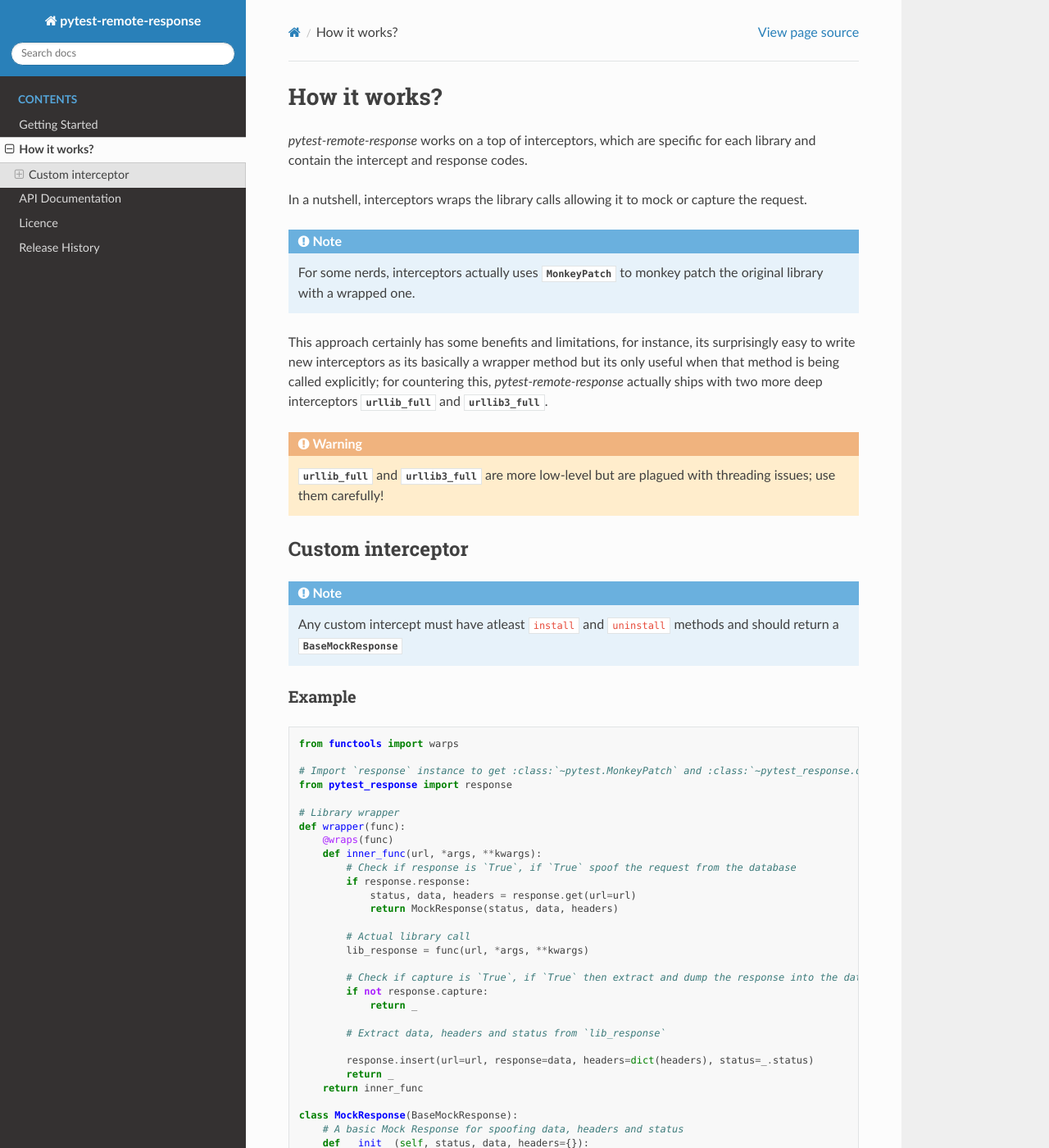
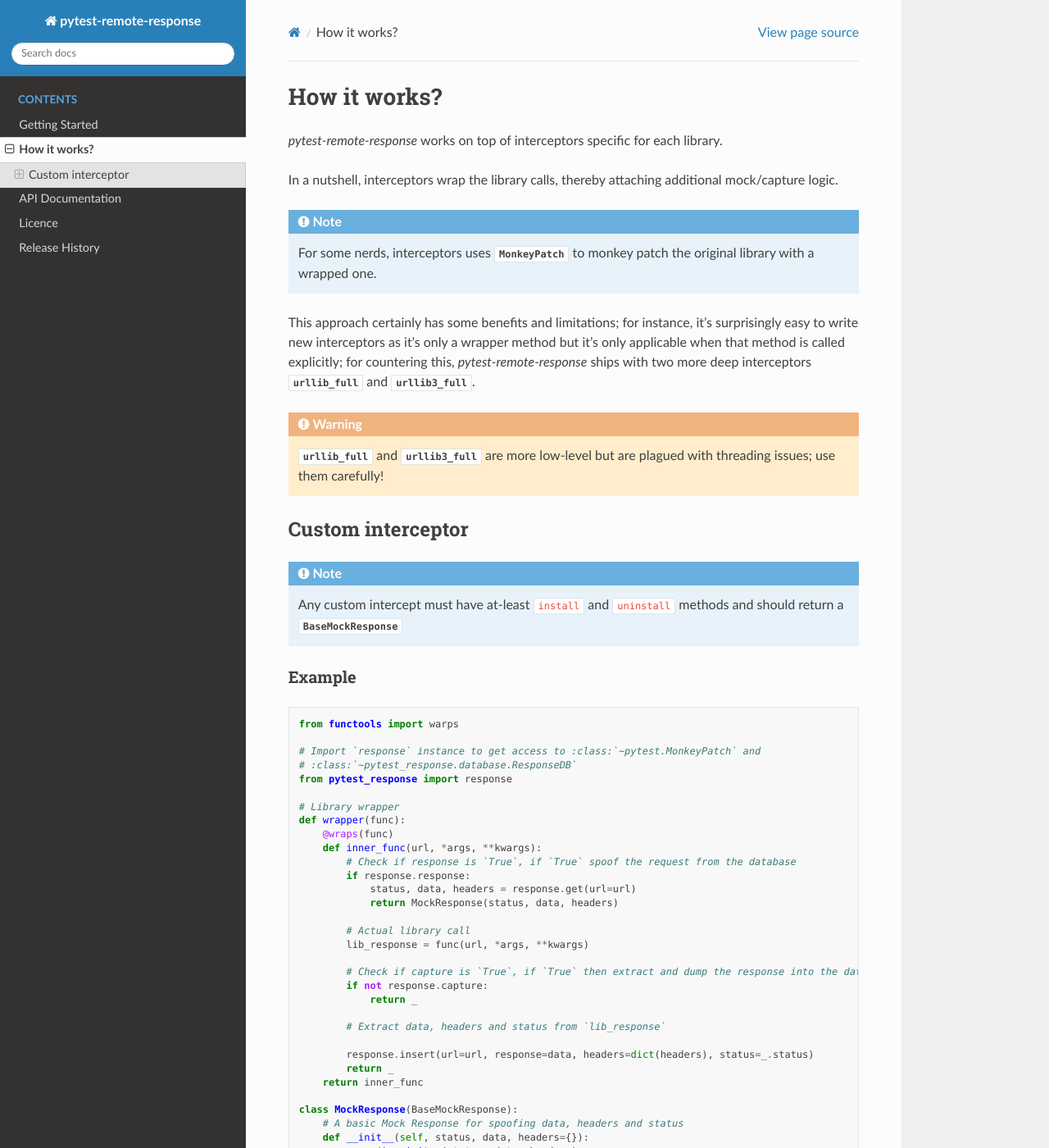
Before and after one commit to devanshshukla99/pytest-remote-response, a Sphinx documentation site: the page built from docs/how_it_works.rst, in a window 1280 px wide and 1400 px high. Shown: the whole window at 82% size. Built offline with Sphinx 7.4.7 and the Read the Docs theme 2.0.0, drawn with Linux system fonts in a browser that asks for light colours.

Commit message:
Apply suggestions from code review

```diff
--- a/docs/how_it_works.rst
+++ b/docs/how_it_works.rst
@@ -1,16 +1,16 @@
 How it works?
 =============
 
-`pytest-remote-response` works on a top of interceptors, which are specific for each library and contain the intercept and response codes.
+`pytest-remote-response` works on top of interceptors specific for each library.
 
-In a nutshell, interceptors wraps the library calls allowing it to mock or capture the request.
+In a nutshell, interceptors wrap the library calls, thereby attaching additional mock/capture logic.
 
 .. note::
 
-    For some nerds, interceptors actually uses :class:`~pytest.MonkeyPatch` to monkey patch the original library with a wrapped one.
+    For some nerds, interceptors uses :class:`~pytest.MonkeyPatch` to monkey patch the original library with a wrapped one.
 
-This approach certainly has some benefits and limitations, for instance, its surprisingly easy to write new interceptors as its basically a wrapper method but its only useful when that method is being called explicitly;
-for countering this, `pytest-remote-response` actually ships with two more deep interceptors :mod:`~pytest_response.interceptors.urllib_full` and :mod:`~pytest_response.interceptors.urllib3_full`.
+This approach certainly has some benefits and limitations; for instance, it's surprisingly easy to write new interceptors as it's only a wrapper method but it's only applicable when that method is called explicitly;
+for countering this, `pytest-remote-response` ships with two more deep interceptors :mod:`~pytest_response.interceptors.urllib_full` and :mod:`~pytest_response.interceptors.urllib3_full`.
 
 .. warning::
     :mod:`~pytest_response.interceptors.urllib_full` and :mod:`~pytest_response.interceptors.urllib3_full` are more low-level but are plagued with threading issues; use them carefully!
@@ -21,7 +21,7 @@ Custom interceptor
 
 .. note::
 
-    Any custom intercept must have atleast ``install`` and ``uninstall`` methods and should return a :class:`~pytest_response.app.BaseMockResponse`
+    Any custom intercept must have at-least ``install`` and ``uninstall`` methods and should return a :class:`~pytest_response.app.BaseMockResponse`
 
 Example
 -------
@@ -30,7 +30,8 @@ Example
 
     from functools import warps
 
-    # Import `response` instance to get :class:`~pytest.MonkeyPatch` and :class:`~pytest_response.database.ResponseDB` objs access
+    # Import `response` instance to get access to :class:`~pytest.MonkeyPatch` and
+    # :class:`~pytest_response.database.ResponseDB`
     from pytest_response import response
 
     # Library wrapper
```
